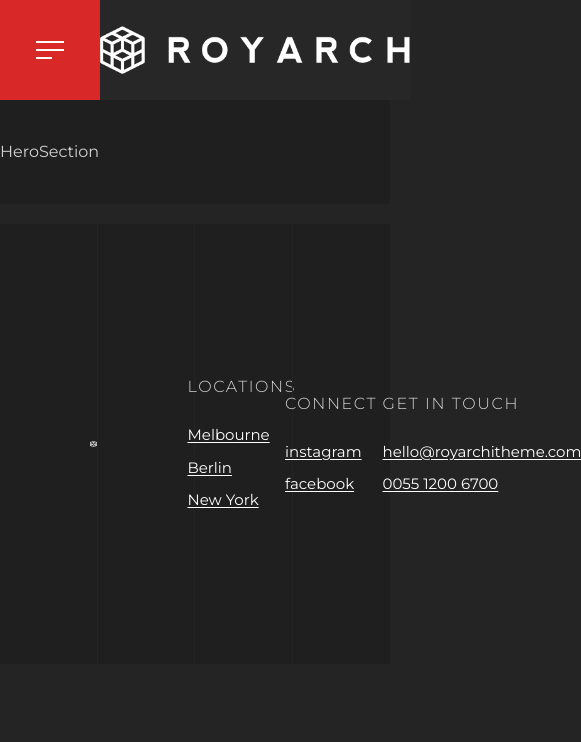
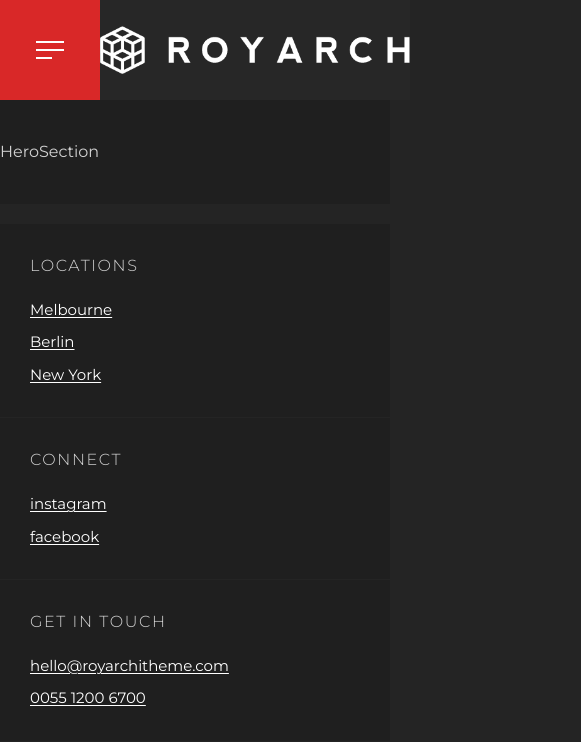
Before and after one commit to nur-it/royarch, a Next.js app: page / in a window 390 px wide. Shown: the top 742 px of the page, 581 px wide, since content can reach past the window. Built offline with nearby package versions, Linux system fonts and the light colour scheme; a web font is replaced by a local one.

Commit message:
up: footer responsive complete

```diff
--- a/src/components/layout/footer.jsx
+++ b/src/components/layout/footer.jsx
@@ -3,7 +3,7 @@ import Image from "next/image";
 import Link from "next/link";
 
 const FooterContent = ({ title, children, className = "" }) => (
-  <div className={`space-y-6 ${className}`}>
+  <div className={`space-y-5 ${className}`}>
     <h3 className="text-base font-[300] tracking-widest text-white/80 uppercase">
       {title}
     </h3>
@@ -25,8 +25,8 @@ const FooterLink = ({ href, children, external = false }) => (
 const FooterSection = () => {
   return (
     <section className="bg-crimson">
-      <div className="divide-midnight grid min-h-[440px] grid-cols-4 divide-x">
-        <div className="flex h-full items-center py-[30px] pl-[90px]">
+      <div className="divide-midnight grid min-h-[360px] grid-cols-1 divide-y md:grid-cols-3 md:divide-x xl:grid-cols-4 2xl:min-h-[440px]">
+        <div className="hidden h-full items-center py-[30px] pl-[90px] xl:flex">
           <div>
             <Image
               src="/footer-logo.png"
@@ -37,7 +37,7 @@ const FooterSection = () => {
             />
           </div>
         </div>
-        <div className="flex h-full items-center py-[30px] pl-[90px]">
+        <div className="flex h-full items-center px-[30px] py-[30px] 2xl:pr-0 2xl:pl-[90px]">
           <FooterContent title="Locations">
             {locations.map((location) => (
               <FooterLink key={location.name} href={location.href}>
@@ -46,7 +46,7 @@ const FooterSection = () => {
             ))}
           </FooterContent>
         </div>{" "}
-        <div className="flex h-full items-center py-[30px] pl-[90px]">
+        <div className="flex h-full items-center px-[30px] py-[30px] 2xl:pr-0 2xl:pl-[90px]">
           <FooterContent title="Connect">
             {socialLinks.map((social) => (
               <FooterLink key={social.name} href={social.href} external>
@@ -55,7 +55,7 @@ const FooterSection = () => {
             ))}
           </FooterContent>
         </div>{" "}
-        <div className="flex h-full items-center py-[30px] pl-[90px]">
+        <div className="flex h-full items-center px-[30px] py-[30px] 2xl:pr-0 2xl:pl-[90px]">
           <FooterContent title="Get In Touch">
             {contactInfo.map((contact) => (
               <FooterLink key={contact.type} href={contact.href}>
```
